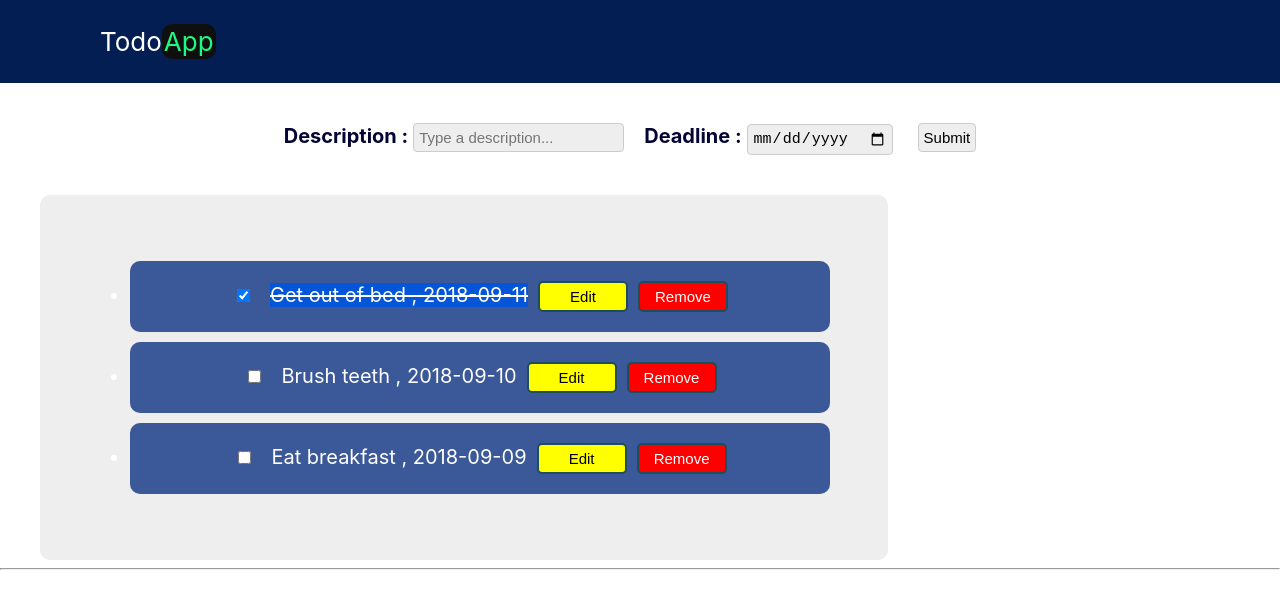
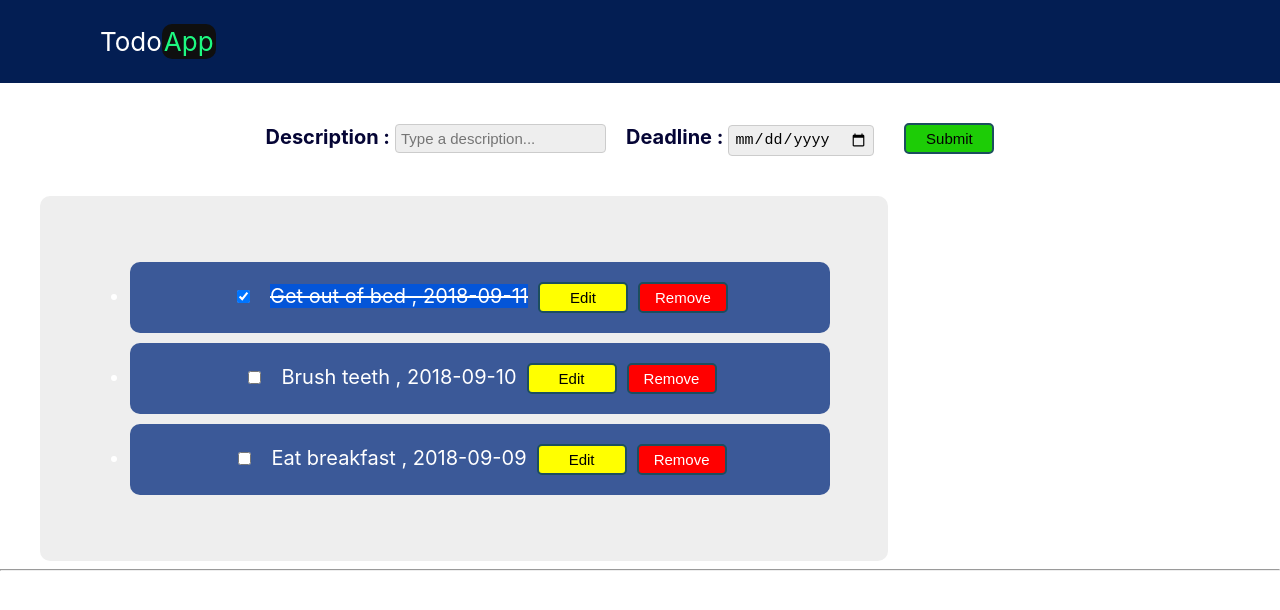
Before and after one commit to Dumie1/some-practice-node, a React (Create React App) app in the folder reactPract/homework-test/: page / in a window 1280 px wide. Shown: the top 610 px of the page. Built offline with nearby package versions, Linux system fonts and the light colour scheme.

Commit message:
fixed delete function

```diff
--- a/reactPract/homework-test/src/Data.js
+++ b/reactPract/homework-test/src/Data.js
@@ -55,7 +55,7 @@
   renderTodos = () => {
     if (this.state.Todos.length === 0)
       return <p className="noItems">No items...</p>;
-    console.log(this.state);
+    // console.log(this.state);
     const textStyle = {
       textDecoration: "line-through",
       backgroundColor: "#0455d8"
--- a/reactPract/homework-test/src/Form.js
+++ b/reactPract/homework-test/src/Form.js
@@ -15,7 +15,7 @@
                     Deadline :
                     <input ref={deadlineInput} type='date' name='description' />
                 </label>
-                    <input type='submit' value='Submit'/>
+                    <input type='submit' value='Submit' className='add'/>
             </form>
 
                 )
```
